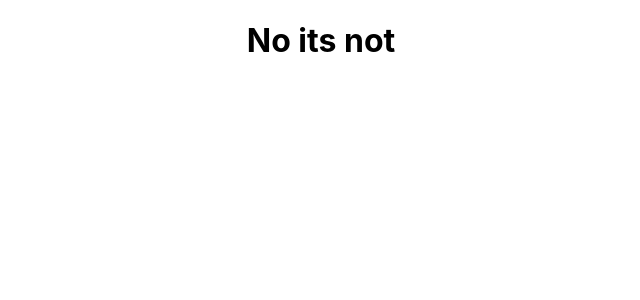
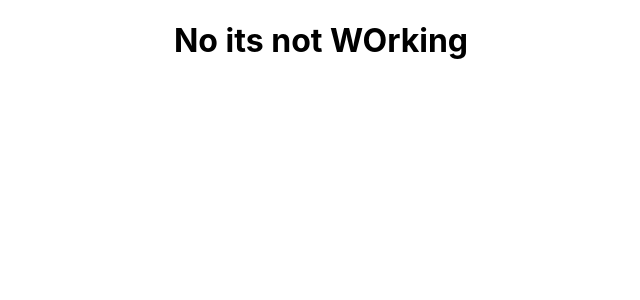
Before and after one commit to Estehsan/one, a React (Create React App) app: page / in a window 1280 px wide. Shown: the top 300 px of the page, without its empty margins (319-959 px from the left). Built offline with nearby package versions, Linux system fonts and the light colour scheme.

Commit message:
Check NOw

```diff
--- a/src/App.js
+++ b/src/App.js
@@ -5,7 +5,7 @@ import './App.css';
 function App() {
   return (
     <div className="App">
-     <h1>No its not</h1>
+     <h1>No its not WOrking</h1>
     </div>
   );
 }
```
